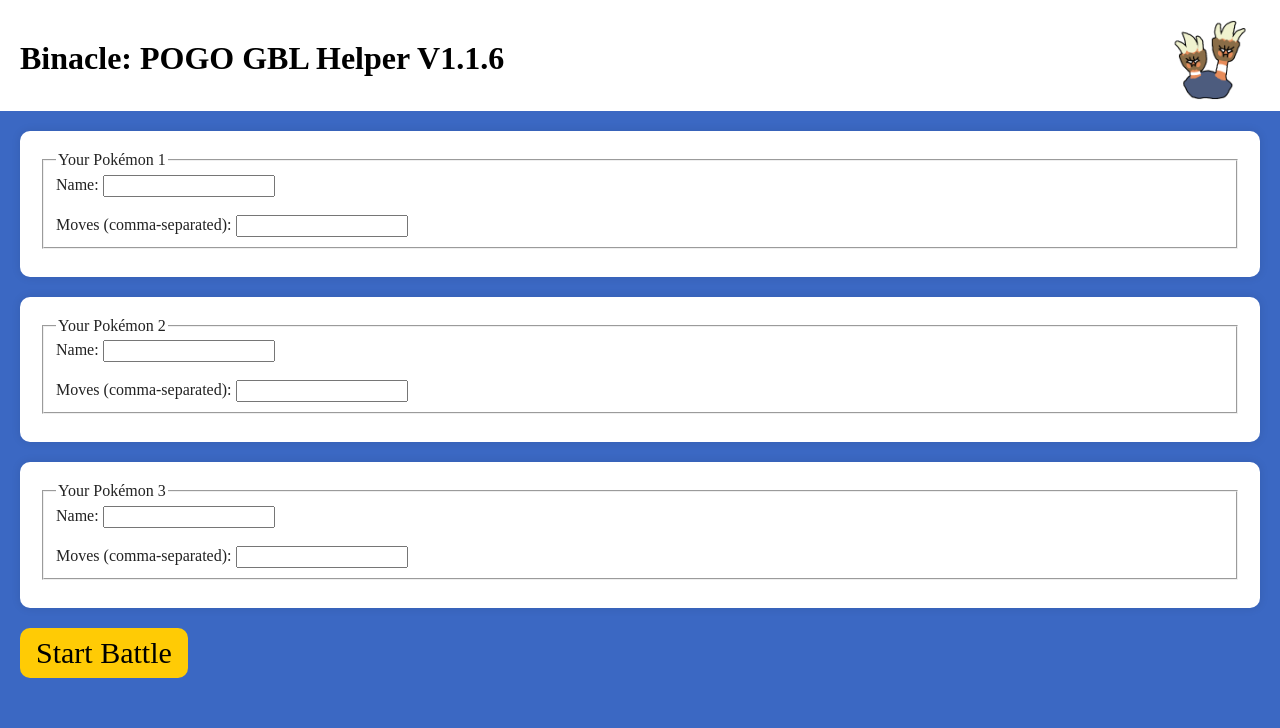
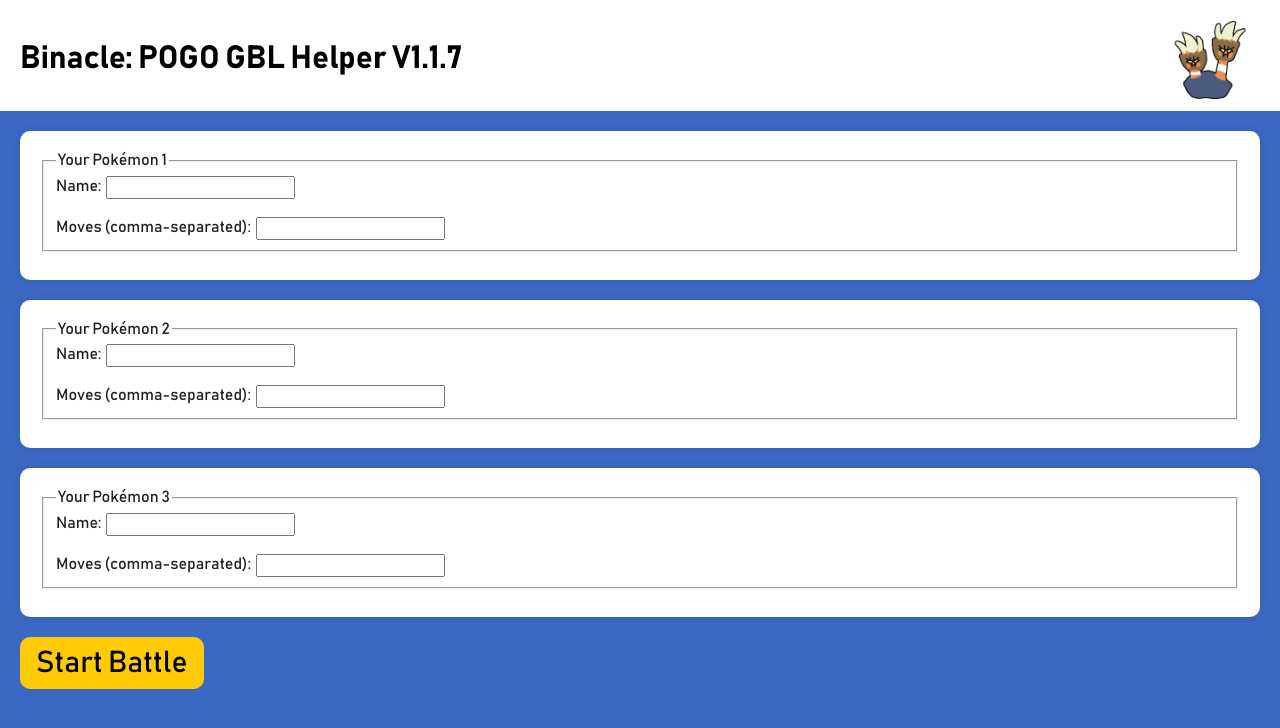
Before and after one commit to kermitine/Binacle, a Flask app: page / in a window 1280 px wide. Shown: the top 728 px of the page. Run offline with Flask 3, Linux system fonts and the light colour scheme.

Commit message:
1.1.7 - updated to use uploaded font - (hopefully helps with compatibility)

```diff
--- a/data/data.py
+++ b/data/data.py
@@ -4,4 +4,4 @@ is apart of the Binacle project, and licensed under
 the GNU AGPL-3.0-or-later. See LICENSE and README for more details.
 """
 
-version = '1.1.6'
+version = '1.1.7'
--- a/static/style.css
+++ b/static/style.css
@@ -45,8 +45,15 @@ button:hover {
     border-radius: 10px;
 }
 
+
+@font-face {
+    font-family: 'Bahnschrift-Uploaded'; /* Choose a name for your font */
+    src: url('Bahnschrift.TTF') format('truetype'); /* Path to your TTF file */
+}
+
+
 #fontone {
-    font-family: Bahnschrift;
+    font-family: 'Bahnschrift-Uploaded';
 
 }
 
```
Also changed, not shown: static/Bahnschrift.TTF (added).
